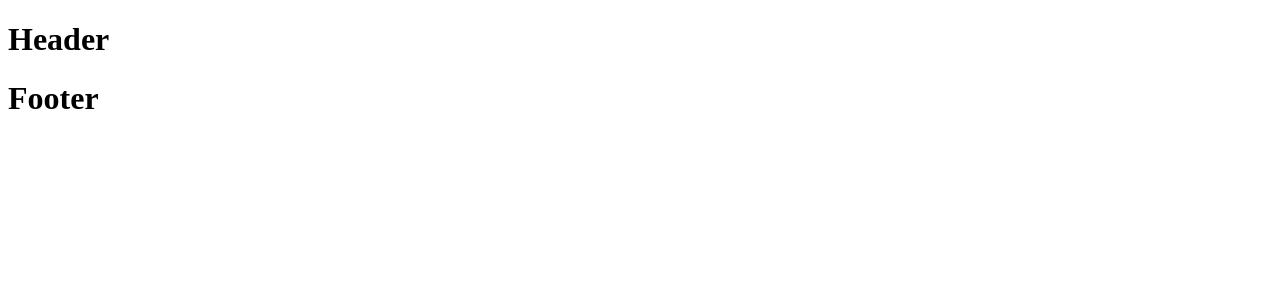
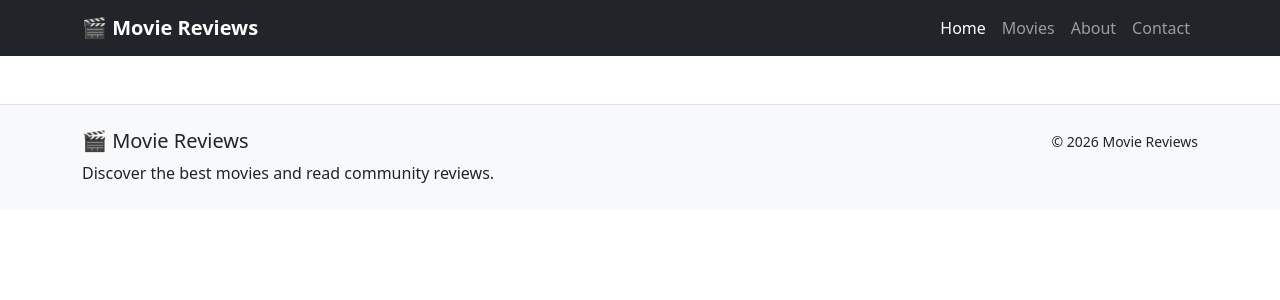
Before and after one commit to sara-prioriello/webapp-react, a React (Vite) app: page / in a window 1280 px wide. Shown: the top 300 px of the page. Built offline with nearby package versions, Linux system fonts and the light colour scheme.

Commit message:
add AppHeader & AppFooter

```diff
--- a/src/App.jsx
+++ b/src/App.jsx
@@ -1,6 +1,7 @@
 import { BrowserRouter, Routes, Route } from "react-router-dom"
 
 import DefaultLayout from "./layouts/DefaultLayout";
+
 
 function App() {
 
--- /dev/null
+++ b/src/components/AppFooter.jsx
@@ -0,0 +1,20 @@
+export default function AppFooter() {
+    return (
+        <footer className="bg-light border-top py-4 mt-5">
+            <div className="container">
+                <div className="row">
+                    <div className="col-md-6">
+                        <h5>🎬 Movie Reviews</h5>
+                        <p className="mb-0">
+                            Discover the best movies and read community reviews.
+                        </p>
+                    </div>
+
+                    <div className="col-md-6 text-md-end mt-3 mt-md-0">
+                        <small>© 2026 Movie Reviews</small>
+                    </div>
+                </div>
+            </div>
+        </footer>
+    );
+}
--- /dev/null
+++ b/src/components/AppHeader.jsx
@@ -0,0 +1,52 @@
+import { NavLink } from "react-router-dom";
+
+export default function AppHeader() {
+    return (
+        <header>
+            <nav className="navbar navbar-expand-lg navbar-dark bg-dark">
+                <div className="container">
+                    <NavLink className="navbar-brand fw-bold" to="/">
+                        🎬 Movie Reviews
+                    </NavLink>
+
+                    <button
+                        className="navbar-toggler"
+                        type="button"
+                        data-bs-toggle="collapse"
+                        data-bs-target="#main-menu"
+                    >
+                        <span className="navbar-toggler-icon"></span>
+                    </button>
+
+                    <div className="collapse navbar-collapse" id="main-menu">
+                        <ul className="navbar-nav ms-auto">
+                            <li className="nav-item">
+                                <NavLink className="nav-link" to="/">
+                                    Home
+                                </NavLink>
+                            </li>
+
+                            <li className="nav-item">
+                                <NavLink className="nav-link" to="/movies">
+                                    Movies
+                                </NavLink>
+                            </li>
+
+                            <li className="nav-item">
+                                <NavLink className="nav-link" to="/about">
+                                    About
+                                </NavLink>
+                            </li>
+
+                            <li className="nav-item">
+                                <NavLink className="nav-link" to="/contact">
+                                    Contact
+                                </NavLink>
+                            </li>
+                        </ul>
+                    </div>
+                </div>
+            </nav>
+        </header>
+    );
+}
--- a/src/index.css
+++ b/src/index.css
@@ -0,0 +1,2 @@
+@import url('bootstrap');
+@import url('bootstrap-icons');
--- a/src/layouts/DefaultLayout.jsx
+++ b/src/layouts/DefaultLayout.jsx
@@ -1,18 +1,16 @@
 import { Outlet } from "react-router-dom";
+import AppHeader from "../components/AppHeader";
+import AppFooter from "../components/AppFooter";
 
 function DefaultLayout() {
 
     return (
         <>
-            <header>
-                <h1>Header</h1>
-            </header>
+            <AppHeader />
             <main>
                 <Outlet />
             </main>
-            <footer>
-                <h1>Footer</h1>
-            </footer>
+            <AppFooter />
         </>
     )
 };
```
